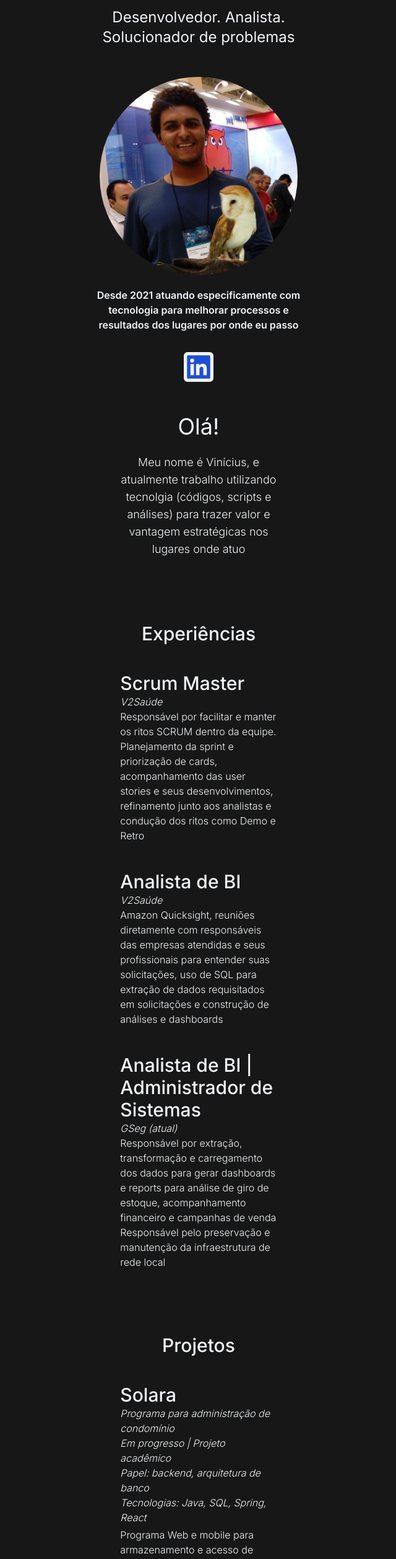
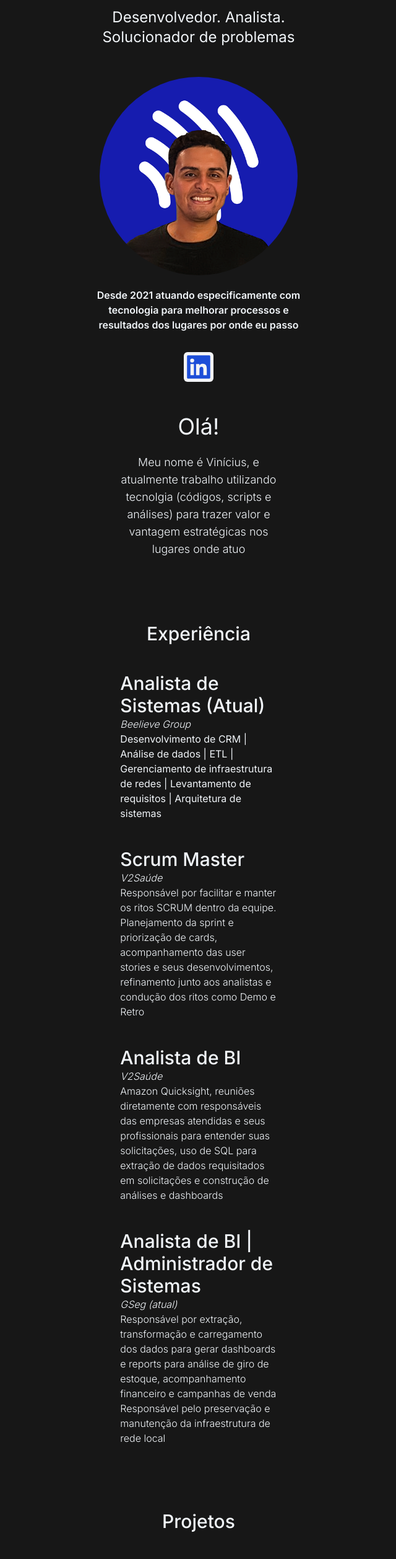
Before and after one commit to VinSan5/vinsan-portfolio, a Next.js app: page / in a window 1280 px wide. Shown: the part 132-2647 px from the top of the page at 62% size, without its empty margins (319-959 px from the left). Built offline with nearby package versions, Linux system fonts and the light colour scheme.

Commit message:
Mundanças e atualizações

```diff
--- a/package.json
+++ b/package.json
@@ -12,7 +12,7 @@
     "autoprefixer": "10.4.14",
     "eslint": "8.45.0",
     "eslint-config-next": "13.4.10",
-    "next": "13.4.10",
+    "next": "^13.5.6",
     "postcss": "8.4.26",
     "react": "18.2.0",
     "react-dom": "18.2.0",
--- a/src/app/page.js
+++ b/src/app/page.js
@@ -17,7 +17,7 @@ export default function Home() {
             <h3 className='text-2xl py-2 text-slate-100'>Desenvolvedor. Analista. Solucionador de problemas</h3>
 
             <div className='relative mx-auto rounded-full w-80 h-80 mt-10 overflow-hidden'>
-              <img src='/images/me.jpg' alt='dev image'/>
+              <img src='/images/me_bee.png' alt='dev image'/>
             </div>
 
             <p className='text-md font-semibold py-5 leading-6 text-slate-100'>Desde 2021 atuando especificamente com tecnologia para melhorar processos e resultados dos lugares por onde eu passo</p>
@@ -33,7 +33,11 @@ export default function Home() {
               <br></br>
               <p className='text-center text-lg font-light'>Meu nome é Vinícius, e atualmente trabalho utilizando tecnolgia (códigos, scripts e análises) para trazer valor e vantagem estratégicas nos lugares onde atuo</p>
               <br></br>
-              <p className='text-center text-3xl mt-20 font-medium bg-neutral-900'>Experiências</p>
+              <p className='text-center text-3xl mt-20 font-medium bg-neutral-900'>Experiência</p>
+              <br></br>
+              <p className='text-start text-3xl mt-5 font-medium bg-neutral-900'>Analista de Sistemas (Atual)</p>
+              <p className='text-start text-md italic font-light'>Beelieve Group</p>
+              <p className='text-start text-md font-light'><strong>Desenvolvimento de CRM | Análise de dados | ETL | Gerenciamento de infraestrutura de redes | Levantamento de requisitos | Arquitetura de sistemas</strong></p>
               <br></br>
               <p className='text-start text-3xl mt-5 font-medium bg-neutral-900'>Scrum Master</p>
               <p className='text-start text-md italic font-light'>V2Saúde</p>
@@ -51,8 +55,12 @@ export default function Home() {
               <p className='text-center text-3xl mt-20 font-medium bg-neutral-900'>Projetos</p>
               <br></br>
               <p className='text-start text-3xl mt-5 font-medium bg-neutral-900'>Solara</p>
-              <p className='text-start text-md italic font-light'>Programa para administração de condomínio<br></br>Em progresso | Projeto acadêmico<br></br>Papel: backend, arquitetura de banco<br></br>Tecnologias: Java, SQL, Spring, React</p>
+              <p className='text-start text-md italic font-light'>Programa para administração de condomínio<br></br>Pausado | Projeto acadêmico<br></br>Papel: backend, arquitetura de banco<br></br>Tecnologias: Java, SQL, Spring, React</p>
               <p className='text-start mt-1 text-md font-light'>Programa Web e mobile para armazenamento e acesso de informações de condomínio. Cadastro de usuários com roles de moradores e funcionários, publicação de documentos oficiais e eventos do condomínio. Implementação de chat para comunicação geral</p>
+              <br></br>
+              <p className='text-start text-3xl mt-5 font-medium bg-neutral-900'>Dashboard de dados em tempo real</p>
+              <p className='text-start text-md italic font-light'>Disponibilização da dados para clientes e colaboradores<br></br>Em progresso<br></br>Papel: Head do projeto<br></br>Tecnologias: SQL, AWS QuickSight, Google Ads/Analytics, SEO</p>
+              <p className='text-start mt-1 text-md font-light'>Disponibilização de dados em tempo real por meio de ETL, tendo como fonte as ferramentas utilizadas, para assim disponibilizar dashboards em tempo real para colaboradores e clientes, com o intuito de eliminar o tempo gasto na criação de dashboards e relatórios</p>
               <br></br>
               <p className='text-start text-3xl mt-5 font-medium bg-neutral-900'>Implementação de geolocalização</p>
               <p className='text-start text-md italic font-light'>Desenvolvimento de feature de geolocalização em ERP<br></br>Entregue | Projeto profissional<br></br>Papel: Scrum Master<br></br>Tecnologias: Jira, Java, React</p>
```
Also changed, not shown: public/images/me_bee.png (added), 1 other file (tests, documents, lock files or other folders).
